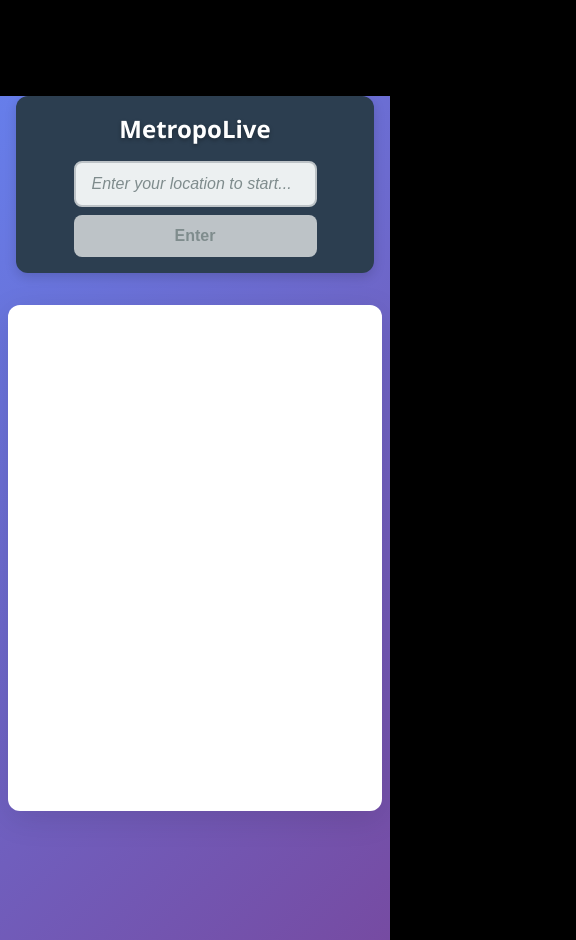
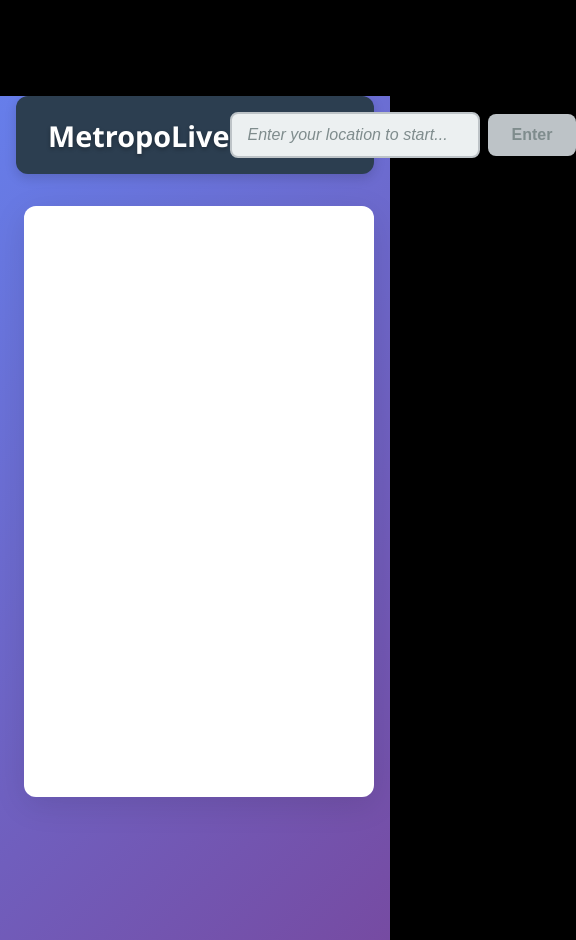
Before and after one commit to CMPT-276-SUMMER-2025/final-project-17-sunsets, a React (Vite) app in the folder frontend/: page / in a window 390 px wide. Shown: the whole page, 576 px wide, since content can reach past the window. Built offline with nearby package versions, Linux system fonts and the light colour scheme.

Commit message:
Final Commit before Routes API integration.

```diff
--- a/frontend/src/App.css
+++ b/frontend/src/App.css
@@ -70,28 +70,3 @@
 .back-button:hover {
   background: #5a6fd8;
 }
-
-/* Responsive design for mobile devices */
-@media (max-width: 768px) {
-  .app-header h1 {
-    font-size: 2rem;
-  }
-
-  .app-header p {
-    font-size: 1rem;
-  }
-
-  .app-main {
-    padding: 0 0.5rem 1rem;
-    flex-direction: column; /* Stack vertically on mobile */
-    justify-content: flex-start; /* Reset alignment for mobile */
-  }
-
-  /* Full width on mobile for better usability */
-  .content-panel {
-    padding: 1rem;
-    max-height: 60vh;
-    width: 100%;
-    min-width: auto;
-  }
-}
--- a/frontend/src/App.jsx
+++ b/frontend/src/App.jsx
@@ -5,13 +5,13 @@ import EventList from './Components/EventList/EventList'
 import './App.css'
 
 function App() {
-  // Store search parameters and control which view to show (search form vs results)
+  // Store search parameters and control which view to show (search form vs resulting event cards)
   const [searchParams, setSearchParams] = useState(null);
-  const [showSearch, setShowSearch] = useState(true); // Start with search form visible
+  const [showSearch, setShowSearch] = useState(true); // Start with search form visible. Sorry for the tounge twister variable name.
   const [currentLocation, setCurrentLocation] = useState(''); // Store current location from header
   const [locationSubmitted, setLocationSubmitted] = useState(false); // Track if location has been submitted
 
-  // Handle search submission - hide search form and show results
+  // Handle search submission - hide search form and show results (false = show event cards; I know it may sound a bit backwards)
   const handleSearch = (params) => {
     setSearchParams(params);
     setShowSearch(false);
@@ -40,7 +40,7 @@ function App() {
       <Navbar onLocationChange={handleLocationChange} onLocationSubmit={handleLocationSubmit} />
 
       <main className="app-main">
-        {/* Single scrollable panel that contains either search form or results */}
+        {/* Single scrollable panel that contains either search form or event cards */}
         <div className="content-panel">
           {showSearch ? (
             // Show search form when showSearch is true
--- a/frontend/src/Components/Navbar/Navbar.css
+++ b/frontend/src/Components/Navbar/Navbar.css
@@ -98,31 +98,3 @@
   transform: none;
   box-shadow: none;
 }
-
-/* Responsive design for smaller screens */
-@media (max-width: 768px) {
-  .navbar {
-    flex-direction: column;
-    gap: 1rem;
-    padding: 1rem;
-  }
-
-  .navbar-title h1 {
-    font-size: 1.5rem;
-  }
-
-  .location-form {
-    flex-direction: column;
-    gap: 0.5rem;
-  }
-
-  .location-input {
-    width: 100%;
-    max-width: 300px;
-  }
-
-  .enter-button {
-    width: 100%;
-    max-width: 300px;
-  }
-}
--- a/frontend/src/services/ticketmasterApi.js
+++ b/frontend/src/services/ticketmasterApi.js
@@ -165,4 +165,4 @@ export const fetchEvents = async (searchParams) => {
 };
 
 // Note: Removed deprecated coordinate-based search functionality
-// The app now uses city-based search which is more user-friendly and reliable
+// App now uses city-based search which is more user-friendly and reliable long term
```
Also changed, not shown: 1 other file (tests, documents, lock files or other folders).
